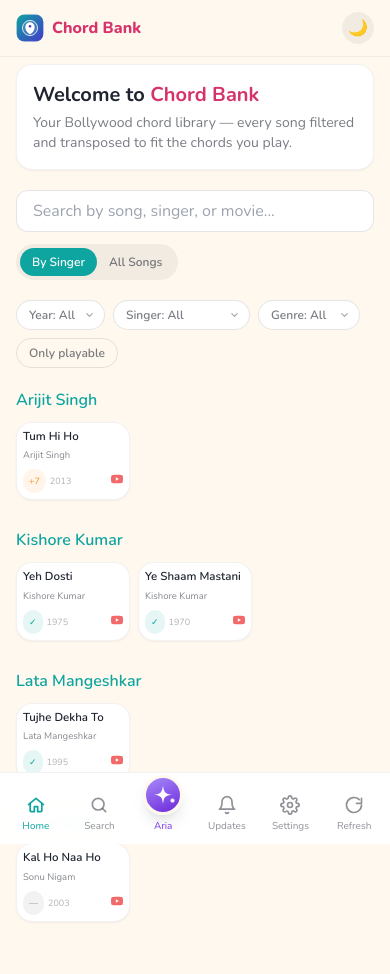
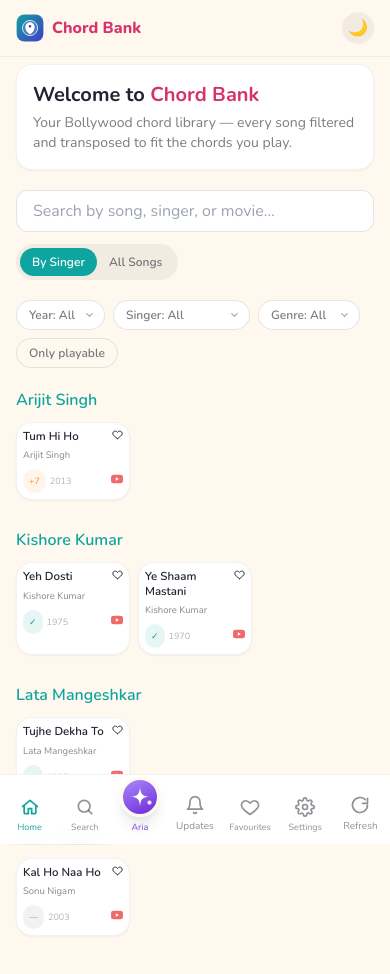
Before and after one commit to vipinlakhanpal-vipin/Chord-Bank, a Next.js app: page / in a window 390 px wide. Shown: the top 974 px of the page. Built offline with nearby package versions, Linux system fonts and the light colour scheme.

Commit message:
Add files via upload

```diff
--- /dev/null
+++ b/app/favourites/page.tsx
@@ -0,0 +1,35 @@
+"use client";
+
+import { SONGS } from "@/data/songs";
+import SongCard from "@/components/SongCard";
+import { useFavouriteIds } from "@/lib/useFavourites";
+
+const GRID = "grid grid-cols-3 sm:grid-cols-4 md:grid-cols-6 lg:grid-cols-8 xl:grid-cols-10 gap-2";
+
+export default function FavouritesPage() {
+  const ids = useFavouriteIds();
+  const songs = SONGS.filter((s) => ids.includes(s.id));
+
+  return (
+    <div className="flex flex-col gap-5">
+      <div className="card p-4">
+        <h1 className="text-xl font-display font-bold mb-1">Your Favourites</h1>
+        <p className="text-sm text-ink/60 dark:text-cream/60">
+          Songs you&apos;ve hearted, all in one place.
+        </p>
+      </div>
+
+      {songs.length === 0 ? (
+        <p className="text-sm text-ink/50 dark:text-cream/50">
+          No favourites yet — tap the heart on any song to add it here.
+        </p>
+      ) : (
+        <div className={GRID}>
+          {songs.map((s) => (
+            <SongCard key={s.id} song={s} />
+          ))}
+        </div>
+      )}
+    </div>
+  );
+}
--- a/app/songs/[id]/page.tsx
+++ b/app/songs/[id]/page.tsx
@@ -5,6 +5,7 @@ import { notFound, useParams } from "next/navigation";
 import { SONGS } from "@/data/songs";
 import ChordLine from "@/components/ChordLine";
 import YouTubeMiniPlayer from "@/components/YouTubeMiniPlayer";
+import HeartButton from "@/components/HeartButton";
 import {
   extractChordsFromChart,
   findPlayableTranspositions,
@@ -29,7 +30,10 @@ export default function SongPage() {
     <div className="flex flex-col gap-6">
       <div className="flex items-start justify-between gap-3">
         <div>
-          <h1 className="text-2xl font-display font-bold">{song.title}</h1>
+          <h1 className="text-2xl font-display font-bold flex items-center gap-2">
+            {song.title}
+            <HeartButton songId={song.id} size={19} />
+          </h1>
           <p className="text-ink/60 dark:text-cream/60">
             {song.singers.join(", ")} {song.movie && `· ${song.movie}`} · {song.year}
           </p>
--- a/components/BottomNav.tsx
+++ b/components/BottomNav.tsx
@@ -18,7 +18,7 @@ export default function BottomNav() {
       className="sm:hidden fixed bottom-0 inset-x-0 z-40 bg-white/95 dark:bg-ink/95 backdrop-blur border-t border-black/5 dark:border-white/10"
       style={{ paddingBottom: "env(safe-area-inset-bottom)" }}
     >
-      <div className="grid grid-cols-6 items-end px-1 pt-1.5 pb-1.5">
+      <div className="grid grid-cols-7 items-end px-0.5 pt-1.5 pb-1.5">
         <NavItem href="/" label="Home" active={isActive("/")}>
           <HomeIcon />
         </NavItem>
@@ -28,15 +28,19 @@ export default function BottomNav() {
           className="flex flex-col items-center gap-1 py-1 text-ink/50 dark:text-cream/50"
         >
           <SearchIcon />
-          <span className="text-[10px]">Search</span>
+          <span className="text-[9px]">Search</span>
         </button>
 
         <div className="flex flex-col items-center gap-1 py-1">
           <AriaChat />
-          <span className="text-[10px]" style={{ color: "#7C3AED" }}>Aria</span>
+          <span className="text-[9px]" style={{ color: "#7C3AED" }}>Aria</span>
         </div>
 
         <UpdatesButton showLabel />
+
+        <NavItem href="/favourites" label="Favourites" active={isActive("/favourites")}>
+          <FavHeartIcon active={isActive("/favourites")} />
+        </NavItem>
 
         <NavItem href="/settings" label="Settings" active={isActive("/settings")}>
           <SettingsIcon />
@@ -79,8 +83,27 @@ function NavItem({
       className={`flex flex-col items-center gap-1 py-1 ${active ? "text-teal" : "text-ink/50 dark:text-cream/50"}`}
     >
       {children}
-      <span className="text-[10px]">{label}</span>
+      <span className="text-[9px]">{label}</span>
     </Link>
+  );
+}
+
+function FavHeartIcon({ active }: { active: boolean }) {
+  return (
+    <svg
+      width="20"
+      height="20"
+      viewBox="0 0 24 24"
+      fill={active ? "currentColor" : "none"}
+      stroke="currentColor"
+      strokeWidth="2"
+    >
+      <path
+        d="M12 21s-6.7-4.35-9.3-8.1C1 10.2 1.6 6.6 4.6 5.1 7 3.9 9.6 4.7 12 7.3c2.4-2.6 5-3.4 7.4-2.2 3 1.5 3.6 5.1 1.9 7.8C18.7 16.65 12 21 12 21Z"
+        strokeLinecap="round"
+        strokeLinejoin="round"
+      />
+    </svg>
   );
 }
 
--- /dev/null
+++ b/components/HeartButton.tsx
@@ -0,0 +1,48 @@
+"use client";
+
+import { useEffect, useState } from "react";
+import { isFavourite, toggleFavourite } from "@/lib/favourites";
+
+export default function HeartButton({
+  songId,
+  size = 14,
+  className = "",
+}: {
+  songId: string;
+  size?: number;
+  className?: string;
+}) {
+  const [fav, setFav] = useState(false);
+
+  useEffect(() => {
+    setFav(isFavourite(songId));
+  }, [songId]);
+
+  return (
+    <button
+      onClick={(e) => {
+        e.preventDefault();
+        e.stopPropagation();
+        setFav(toggleFavourite(songId));
+      }}
+      aria-label={fav ? "Remove from favourites" : "Add to favourites"}
+      title={fav ? "Remove from favourites" : "Add to favourites"}
+      className={`shrink-0 ${className}`}
+    >
+      <svg
+        width={size}
+        height={size}
+        viewBox="0 0 24 24"
+        fill={fav ? "#16A34A" : "none"}
+        stroke={fav ? "#16A34A" : "currentColor"}
+        strokeWidth="2"
+      >
+        <path
+          d="M12 21s-6.7-4.35-9.3-8.1C1 10.2 1.6 6.6 4.6 5.1 7 3.9 9.6 4.7 12 7.3c2.4-2.6 5-3.4 7.4-2.2 3 1.5 3.6 5.1 1.9 7.8C18.7 16.65 12 21 12 21Z"
+          strokeLinecap="round"
+          strokeLinejoin="round"
+        />
+      </svg>
+    </button>
+  );
+}
--- a/components/Navbar.tsx
+++ b/components/Navbar.tsx
@@ -9,9 +9,9 @@ import { APP_VERSION, formatVersion } from "@/lib/version";
 import { useUpdateAvailable } from "@/lib/useUpdateAvailable";
 
 const LINKS = [
-  { href: "/", label: "Songs" },
   { href: "/record", label: "Record" },
   { href: "/repositories", label: "Repositories" },
+  { href: "/favourites", label: "Favourite" },
   { href: "/settings", label: "Settings" },
 ];
 
--- a/components/SongCard.tsx
+++ b/components/SongCard.tsx
@@ -2,6 +2,7 @@ import Link from "next/link";
 import { Song } from "@/lib/types";
 import { extractChordsFromChart, matchScore } from "@/lib/chords";
 import YouTubeMiniPlayer from "./YouTubeMiniPlayer";
+import HeartButton from "./HeartButton";
 
 // Rotating accent palette so tiles read as colorful without any per-song config.
 const ACCENTS = ["border-t-saffron", "border-t-teal", "border-t-magenta", "border-t-indigo"];
@@ -17,9 +18,12 @@ export default function SongCard({ song }: { song: Song }) {
   return (
     <Link
       href={`/songs/${song.id}`}
-      className={`card border-t-[3px] ${accentFor(song.id)} p-1.5 flex flex-col gap-0.5 hover:shadow-md hover:-translate-y-0.5 transition-all text-sm min-w-0`}
+      className={`relative card border-t-[3px] ${accentFor(song.id)} p-1.5 flex flex-col gap-0.5 hover:shadow-md hover:-translate-y-0.5 transition-all text-sm min-w-0`}
     >
-      <h3 className="font-semibold leading-tight text-[11.5px] line-clamp-2">{song.title}</h3>
+      <span className="absolute top-1 right-1 bg-white/80 dark:bg-ink/70 rounded-full p-0.5 leading-none">
+        <HeartButton songId={song.id} size={11} />
+      </span>
+      <h3 className="font-semibold leading-tight text-[11.5px] line-clamp-2 pr-3">{song.title}</h3>
       <p className="text-[9.5px] text-ink/55 dark:text-cream/55 truncate">{song.singers[0]}</p>
       <div className="flex items-center justify-between mt-0.5 gap-1">
         {playableAsIs ? (
--- /dev/null
+++ b/lib/favourites.ts
@@ -0,0 +1,31 @@
+"use client";
+
+// Heart-toggle favourites, stored locally so they survive a reload.
+// Cross-device sync isn't implemented — this is per-browser, same as the
+// "seen songs"/"update pending" flags in lib/updates.ts.
+
+const KEY = "cb_favourites";
+
+export function getFavourites(): string[] {
+  if (typeof window === "undefined") return [];
+  try {
+    const raw = window.localStorage.getItem(KEY);
+    return raw ? (JSON.parse(raw) as string[]) : [];
+  } catch {
+    return [];
+  }
+}
+
+export function isFavourite(id: string): boolean {
+  return getFavourites().includes(id);
+}
+
+// Returns the new state (true = now favourited).
+export function toggleFavourite(id: string): boolean {
+  const current = getFavourites();
+  const idx = current.indexOf(id);
+  const next = idx >= 0 ? current.filter((x) => x !== id) : [...current, id];
+  window.localStorage.setItem(KEY, JSON.stringify(next));
+  window.dispatchEvent(new Event("cb:favourites-changed"));
+  return idx < 0;
+}
--- /dev/null
+++ b/lib/useFavourites.ts
@@ -0,0 +1,23 @@
+"use client";
+
+import { useEffect, useState } from "react";
+import { getFavourites } from "./favourites";
+
+// Live list of favourited song IDs — re-reads whenever any HeartButton
+// toggles one, so the Favourites page/tab stays in sync without a refresh.
+export function useFavouriteIds(): string[] {
+  const [ids, setIds] = useState<string[]>([]);
+
+  useEffect(() => {
+    setIds(getFavourites());
+    const handler = () => setIds(getFavourites());
+    window.addEventListener("cb:favourites-changed", handler);
+    window.addEventListener("storage", handler);
+    return () => {
+      window.removeEventListener("cb:favourites-changed", handler);
+      window.removeEventListener("storage", handler);
+    };
+  }, []);
+
+  return ids;
+}
--- a/lib/version.ts
+++ b/lib/version.ts
@@ -33,7 +33,14 @@
 //           Aria icon replaced with a fixed AI-spark glyph plus one small dot genuinely
 //           orbiting it (smaller, less raised, purple); Updates icon changed from a book
 //           to a bell.
-export const APP_VERSION = "1.3.1";
+//   1.4.0 — Favourites: heart icon on every song tile and on the song detail page,
+//           turns green when tapped; "Favourite" tab on desktop, "Favourites" tab on
+//           the mobile bottom nav, both listing your hearted songs; removed the
+//           duplicate "Songs" tab (Home already goes there) to reduce clutter;
+//           versioning convention going forward: every shipped update bumps the
+//           displayed number by one whole step (v1.3 -> v1.4 -> v1.5...), no more
+//           hidden decimal patch versions.
+export const APP_VERSION = "1.4.0";
 
 export function formatVersion(version: string): string {
   const parts = version.split(".");
```
